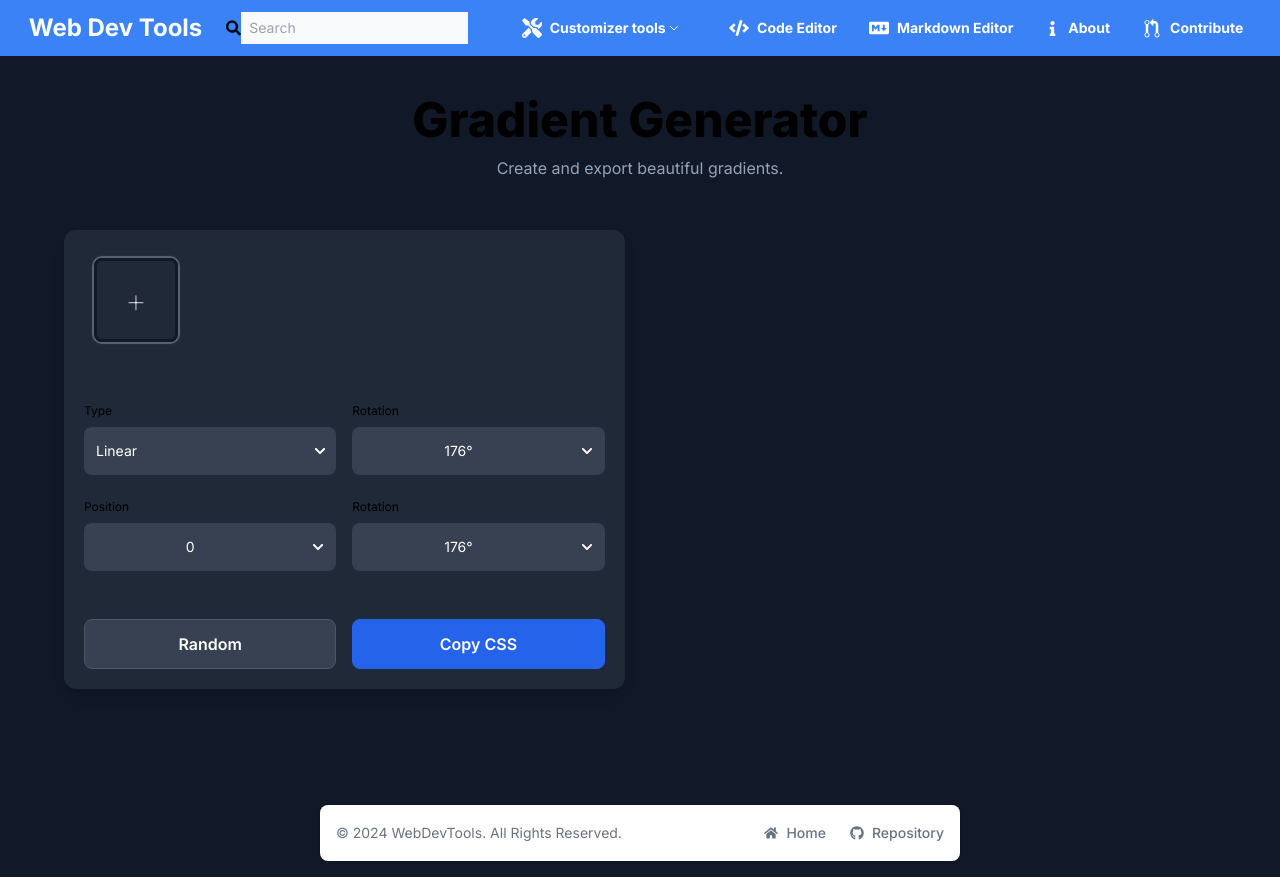
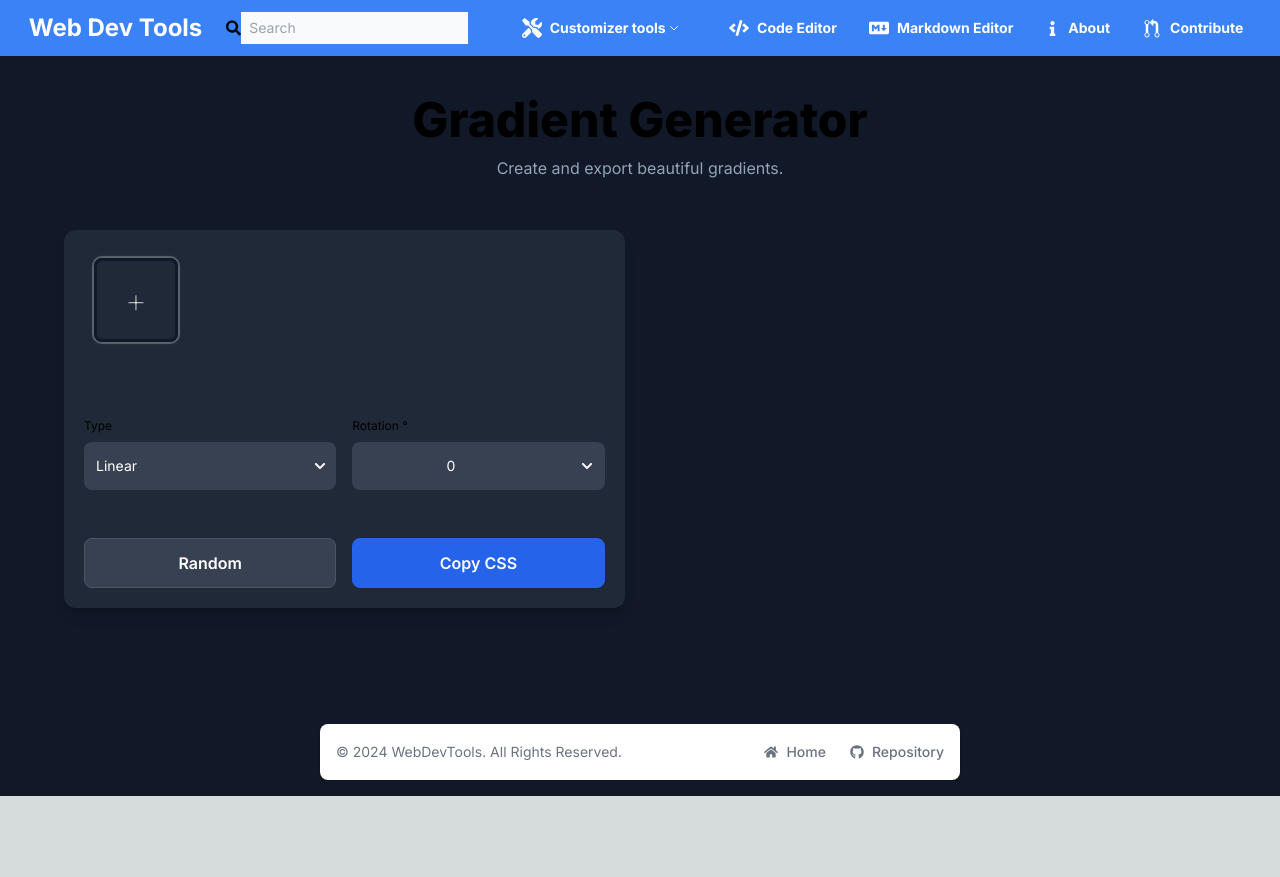
Before and after one commit to Bashamega/WebDevTools, a Next.js app: page /customizer/gradient-generator in a window 1280 px wide. After the commit the page ends 800 px from the top, so only its background shows below. Built offline with nearby package versions, Linux system fonts and the light colour scheme.

Commit message:
added repeated gradients

```diff
--- a/src/app/customizer/gradient-generator/components/ColorsList.js
+++ b/src/app/customizer/gradient-generator/components/ColorsList.js
@@ -112,7 +112,7 @@ const ColorsList = ({ colorsList, setColorsList }) => {
                         }}
                       />
 
-                      <div className="absolute -bottom-11 left-1/2 transform -translate-x-1/2 flex justify-center items-center flex-col w-full">
+                      <div className="absolute -bottom-13 left-1/2 transform -translate-x-1/2 flex justify-center items-center flex-col w-full">
                         <div className="w-full max-w-xs mx-auto">
                           <div className="text-center text-xs">
                             {item.position}
@@ -138,7 +138,7 @@ const ColorsList = ({ colorsList, setColorsList }) => {
                             newItems.splice(index, 1);
                             setColorsList(newItems);
                           }}
-                          className="bg-transparent outline-none text-neutral-400 hover:text-white px-2 py-1 rounded-full w-5 h-5 justify-center items-center text-2xl font-normal flex opacity-0 group-hover:opacity-100 transition-all duration-300 ease-in-out"
+                          className="bg-transparent mt-1 outline-none text-neutral-400 hover:text-white px-2 py-1 rounded-full w-5 h-5 justify-center items-center text-2xl font-normal flex opacity-0 group-hover:opacity-100 transition-all duration-300 ease-in-out"
                         >
                           &times;
                         </button>
--- a/src/app/customizer/gradient-generator/gradient-generator.css
+++ b/src/app/customizer/gradient-generator/gradient-generator.css
@@ -1,3 +1,7 @@
+div[data-rbd-droppable-id="droppable"] {
+  padding-bottom: 60px !important;
+}
+
 div[data-rbd-droppable-id="droppable"]::-webkit-scrollbar {
   height: 4px;
 }
--- a/src/app/customizer/gradient-generator/page.js
+++ b/src/app/customizer/gradient-generator/page.js
@@ -23,6 +23,9 @@ const gradientTypes = [
   { id: 1, name: "Linear", value: "linear-gradient" },
   { id: 2, name: "Radial", value: "radial-gradient" },
   { id: 3, name: "Conic", value: "conic-gradient" },
+  { id: 4, name: "Repeating Linear", value: "repeating-linear-gradient" },
+  { id: 5, name: "Repeating Radial", value: "repeating-radial-gradient" },
+  { id: 6, name: "Repeating Conic", value: "repeating-conic-gradient" },
 ];
 const gradientPositions = [
   { id: 1, name: "0%", value: 0 },
@@ -103,9 +106,7 @@ const GradientGenerator = () => {
       if (colorsListRef.current.length == 1) {
         setGradient(`${colorsListRef.current[0].color}`);
         gradientRef.current = `${colorsListRef.current[0].color}`;
-        console.log("object yes");
       } else {
-        console.log("object no");
         if (gradientType.value === "linear-gradient") {
           setGradient(
             `${gradientType.value}(${gradientRotation.value}deg, ${newGrad})`
@@ -122,10 +123,6 @@ const GradientGenerator = () => {
         }
       }
     }
-
-    console.log(gradient);
-    console.log(gradientRef);
-    console.log(colorsList);
   }, [colorsList, gradientType, gradientPosition, gradientRotation]);
 
   return (
@@ -211,16 +208,23 @@ const GradientGenerator = () => {
 
               <div className="w-full relative">
                 <div className="mb-2 flex justify-between items-center">
-                  <label className="text-xs">Rotation</label>
+                  <label className="text-xs">Rotation °</label>
                 </div>
 
                 <div className="flex items-center rounded-lg bg-gray-700 p-3 text-left text-sm/6 text-white">
                   <div className="flex-1">
                     <input
-                      type="text"
-                      placeholder="Color 1"
+                      type="number"
+                      placeholder="Rotation"
                       className="outline-none bg-transparent pr-2 w-full text-center"
-                      value="176°"
+                      value={gradientRotation.value}
+                      onChange={(e) => {
+                        setGradientRotation({
+                          id: gradientRotations.length + 1,
+                          name: `${e.target.value}°`,
+                          value: e.target.value,
+                        });
+                      }}
                     />
                   </div>
 
@@ -268,148 +272,6 @@ const GradientGenerator = () => {
                               }`}
                             >
                               {rot.name}
-                            </div>
-                          </ListboxOption>
-                        ))}
-                      </ListboxOptions>
-                    </Transition>
-                  </Listbox>
-                </div>
-              </div>
-            </div>
-
-            <div className="flex justify-between items-center gap-4 mb-6">
-              <div className="w-full relative">
-                <div className="mb-2 flex justify-between items-center">
-                  <label className="text-xs">Position</label>
-                </div>
-
-                <div className="flex items-center rounded-lg bg-gray-700 p-3 text-left text-sm/6 text-white">
-                  <div className="flex-1">
-                    <input
-                      type="text"
-                      placeholder="Position"
-                      className="outline-none bg-transparent pr-2 w-full text-center"
-                      value={gradientPosition.value}
-                      onChange={(e) => {
-                        setGradientPosition({
-                          id: gradientPositions.length + 1,
-                          name: `${e.target.value}%`,
-                          value: e.target.value,
-                        });
-                      }}
-                    />
-                  </div>
-
-                  <Listbox
-                    value={gradientPosition}
-                    onChange={setGradientPosition}
-                  >
-                    <ListboxButton className="relative block focus:outline-none data-[focus]:outline-2 data-[focus]:-outline-offset-2 data-[focus]:outline-white/25 w-8 h-6 text-center">
-                      <FaChevronDown
-                        className="group pointer-events-none absolute top-1.5 right-0 text-xs fill-white"
-                        aria-hidden="true"
-                      />
-                    </ListboxButton>
-                    <Transition
-                      leave="transition ease-in duration-100"
-                      leaveFrom="opacity-100"
-                      leaveTo="opacity-0"
-                    >
-                      <ListboxOptions
-                        anchor="bottom"
-                        className="w-fit rounded-xl border border-white/5 bg-gray-700 p-1 focus:outline-none"
-                      >
-                        {gradientPositions.map((pos) => (
-                          <ListboxOption
-                            key={pos.name}
-                            value={pos}
-                            className={`group flex cursor-default items-center gap-2 rounded-lg py-1.5 px-3 select-none ${
-                              gradientPosition.id == pos.id
-                                ? "bg-blue-500 bg-opacity-20"
-                                : "data-[focus]:bg-white/10"
-                            }`}
-                          >
-                            <FaCheck
-                              className={`invisible text-xs ${
-                                gradientPosition.id == pos.id
-                                  ? "fill-blue-500"
-                                  : "fill-white"
-                              } group-data-[selected]:visible`}
-                            />
-                            <div
-                              className={`text-sm/6 ${
-                                gradientPosition.id == pos.id
-                                  ? "text-blue-500"
-                                  : "text-white"
-                              }`}
-                            >
-                              {pos.name}
-                            </div>
-                          </ListboxOption>
-                        ))}
-                      </ListboxOptions>
-                    </Transition>
-                  </Listbox>
-                </div>
-              </div>
-
-              <div className="w-full relative">
-                <div className="mb-2 flex justify-between items-center">
-                  <label className="text-xs">Rotation</label>
-                </div>
-
-                <div className="flex items-center rounded-lg bg-gray-700 p-3 text-left text-sm/6 text-white">
-                  <div className="flex-1">
-                    <input
-                      type="text"
-                      placeholder="Color 1"
-                      className="outline-none bg-transparent pr-2 w-full text-center"
-                      value="176°"
-                    />
-                  </div>
-
-                  <Listbox value={selected} onChange={setSelected}>
-                    <ListboxButton className="relative block focus:outline-none data-[focus]:outline-2 data-[focus]:-outline-offset-2 data-[focus]:outline-white/25 w-8 h-6 text-center">
-                      <FaChevronDown
-                        className="group pointer-events-none absolute top-1.5 right-0 text-xs fill-white"
-                        aria-hidden="true"
-                      />
-                    </ListboxButton>
-                    <Transition
-                      leave="transition ease-in duration-100"
-                      leaveFrom="opacity-100"
-                      leaveTo="opacity-0"
-                    >
-                      <ListboxOptions
-                        anchor="bottom"
-                        className="w-fit rounded-xl border border-white/5 bg-gray-700 p-1 focus:outline-none"
-                      >
-                        {people.map((person) => (
-                          <ListboxOption
-                            key={person.name}
-                            value={person}
-                            className={`group flex cursor-default items-center gap-2 rounded-lg py-1.5 px-3 select-none ${
-                              selected.id == person.id
-                                ? "bg-blue-500 bg-opacity-20"
-                                : "data-[focus]:bg-white/10"
-                            }`}
-                          >
-                            <FaCheck
-                              className={`invisible text-xs ${
-                                selected.id == person.id
-                                  ? "fill-blue-500"
-                                  : "fill-white"
-                              } group-data-[selected]:visible`}
-                            />
-                            <div
-                              className={`text-sm/6 ${
-                                selected.id == person.id
-                                  ? "text-blue-500"
-                                  : "text-white"
-                              }`}
-                            >
-                              {person.name}
                             </div>
                           </ListboxOption>
                         ))}
```
